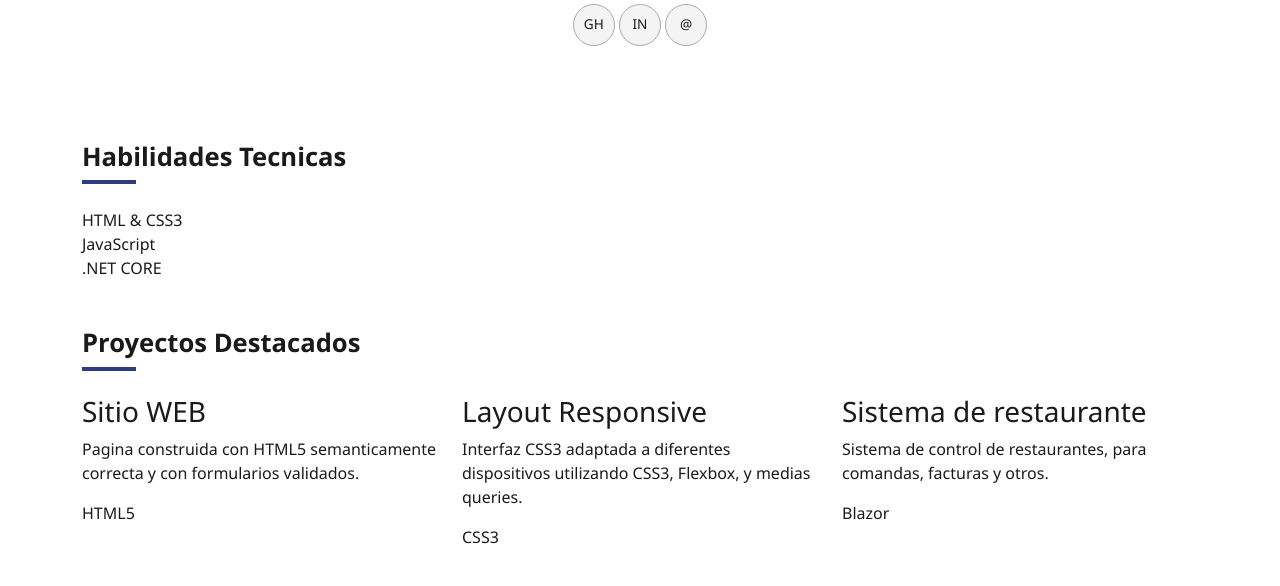
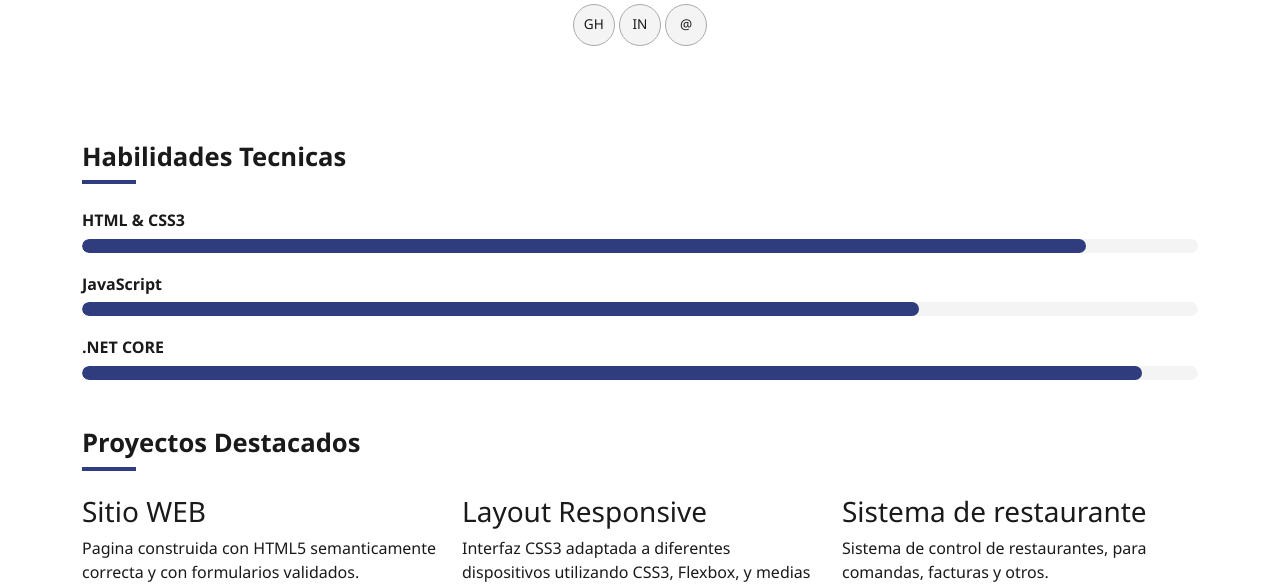
Before and after one commit to estudianteefonsecaprado-lgtm/Progra3_OliverFPrado, a PHP site: page /indexportafolio.html in a window 1280 px wide. Shown: the part 493-1079 px from the top of the page. Run offline with PHP 8.4, Linux system fonts and the light colour scheme.

Commit message:
mas cosas de clase
mas cosas de la clase

```diff
--- a/Lecciones/S05/portafolio/css/estilos.css
+++ b/Lecciones/S05/portafolio/css/estilos.css
@@ -139,4 +139,38 @@ transition: transform 0.35s ease, box-shadow 0.35s ease;
 
 .icono-red:active {
     transform: translateY(-1px) scale(0.96);
+
 }
+.barra-habilidad {
+    margin-bottom: 1.2rem;
+}
+
+.barra-habilidad__etiqueta {
+    display: block;
+    margin-bottom: 0.4rem;
+    font-weight: 600;
+}
+
+.barra-habilidad__pista {
+    width: 100%;
+    height: 14px;
+    background: var(--color-fondo);
+    border-radius: var(--radio-borde);
+    overflow: hidden;
+}
+
+@keyframes crecerBarra {
+    from {
+        width: 0%;
+    }
+    to {
+        width: var(--nivel);
+    }
+}
+.barra-habilidad__relleno {
+    height: 100%;
+    background: var(--color-acento);
+    border-radius: var(--radio-borde);
+    width: 0%;
+    animation: crecerBarra 1.2s ease-out 0.4s 1 forwards;
+}
```
